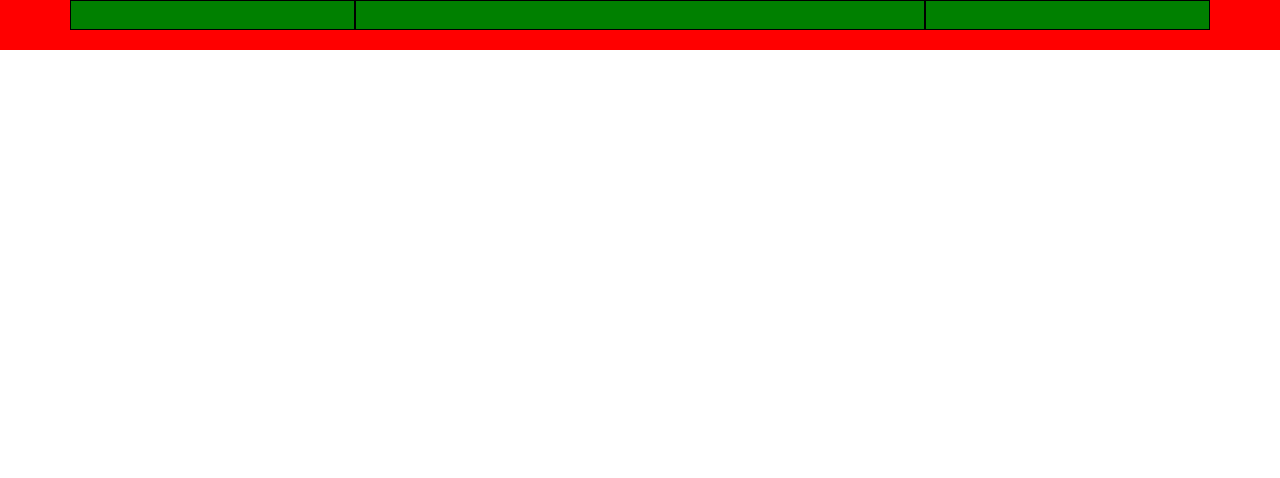
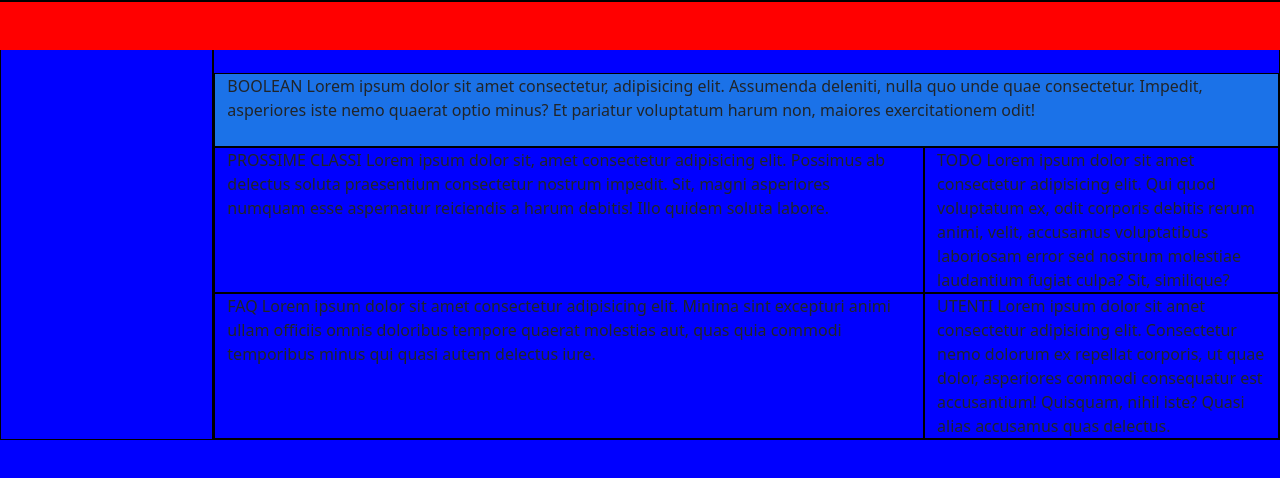
Before and after one commit to FabioBabaglioni/html-css-bootstrap-dashboard, a plain HTML site: page index.html in a window 1280 px wide. Drawn offline with nearby package versions, Linux system fonts and the light colour scheme.

Commit message:
macrostruttura dashboard centrale

```diff
--- a/css/style.css
+++ b/css/style.css
@@ -1,8 +1,11 @@
 [class*="col"]{
-    background-color: green;
     border: solid 1px black;
-    height: 30px;
+    /* height: 30px; */
 }
+
+/* .col-red{
+    background-color: red;
+} */
 
 
 /* regole header */
@@ -14,3 +17,31 @@ header > nav {
     position: fixed;
     z-index: 300;
 }
+
+main{
+    height: 100vh;
+    background-color: blue;
+    overflow-y: auto;
+}
+
+/* regole main */
+.boolean{
+    background-color: #1b72e8;
+}
+.classi, .faq, .todo, .utenti{
+    height: 300px;
+    margin: 0 auto;
+    /* debug */
+    background-color: orange;
+}
+
+
+@media all and (min-width: 768px) {
+    .classi{
+        width: 60%;
+    }
+
+    .faq{
+        width: 20%;
+    }
+}
--- a/index.html
+++ b/index.html
@@ -15,7 +15,7 @@
     <header>
 
         <nav>
-            <div class="container">
+            <div class="container-fluid">
                 <div class="row  align-items-center">
                     <div class="col-3"></div>
                     <div class="col-6"></div>
@@ -28,10 +28,45 @@
 
 
     <!-- parte centrale dashboard -->
+    <main class="pt-5">
 
-        <!-- colonna - sx con navigazione interna -->
+        <div class="container-fluid">
+            <div class="row">
+                <div class="col-2"></div>
+                <div class="col">
+                    <div class="row">
+                        <div class="col-12 col-red mt-4 boolean">
+                            <div class="mb-4">
+                                BOOLEAN Lorem ipsum dolor sit amet consectetur, adipisicing elit. Assumenda deleniti, nulla quo unde quae consectetur. Impedit, asperiores iste nemo quaerat optio minus? Et pariatur voluptatum harum non, maiores exercitationem odit!
+                            </div>
+                        </div>
 
-        <!-- colonna dx centrale dashboard -->
+                        <div class="col-12 col-md-8">
+                            PROSSIME CLASSI
+                            Lorem ipsum dolor sit, amet consectetur adipisicing elit. Possimus ab delectus soluta praesentium consectetur nostrum impedit. Sit, magni asperiores numquam esse aspernatur reiciendis a harum debitis! Illo quidem soluta labore.
+                        </div>
+                        <div class="col-12 col-md-8 order-md-2">
+                            FAQ
+                            Lorem ipsum dolor sit amet consectetur adipisicing elit. Minima sint excepturi animi ullam officiis omnis doloribus tempore quaerat molestias aut, quas quia commodi temporibus minus qui quasi autem delectus iure.
+                        </div>
+                        <div class="col-12 col-md-4 ">
+                            TODO
+                            Lorem ipsum dolor sit amet consectetur adipisicing elit. Qui quod voluptatum ex, odit corporis debitis rerum animi, velit, accusamus voluptatibus laboriosam error sed nostrum molestiae laudantium fugiat culpa? Sit, similique?
+                        </div>
+                        <div class="col-12 col-md-4 order-md-last">
+                            UTENTI
+                            Lorem ipsum dolor sit amet consectetur adipisicing elit. Consectetur nemo dolorum ex repellat corporis, ut quae dolor, asperiores commodi consequatur est accusantium! Quisquam, nihil iste? Quasi alias accusamus quas delectus.
+                        </div>
+                    </div>
+
+
+                </div>
+            </div>
+        </div>
+
+    </main>
+
+
 
 
 
```
